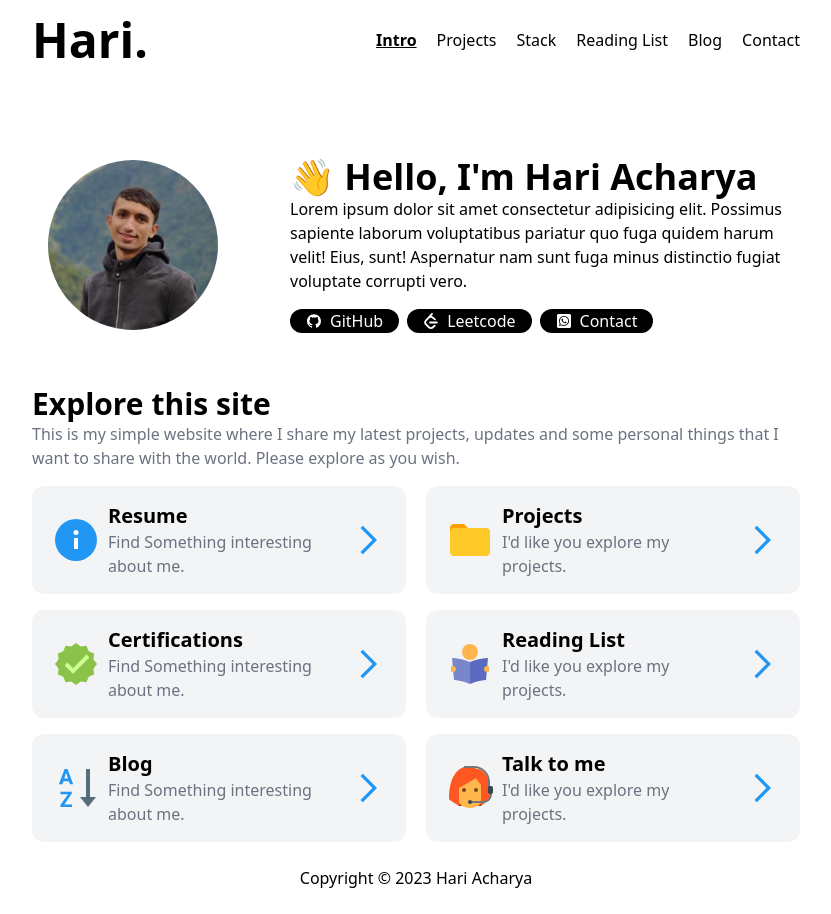
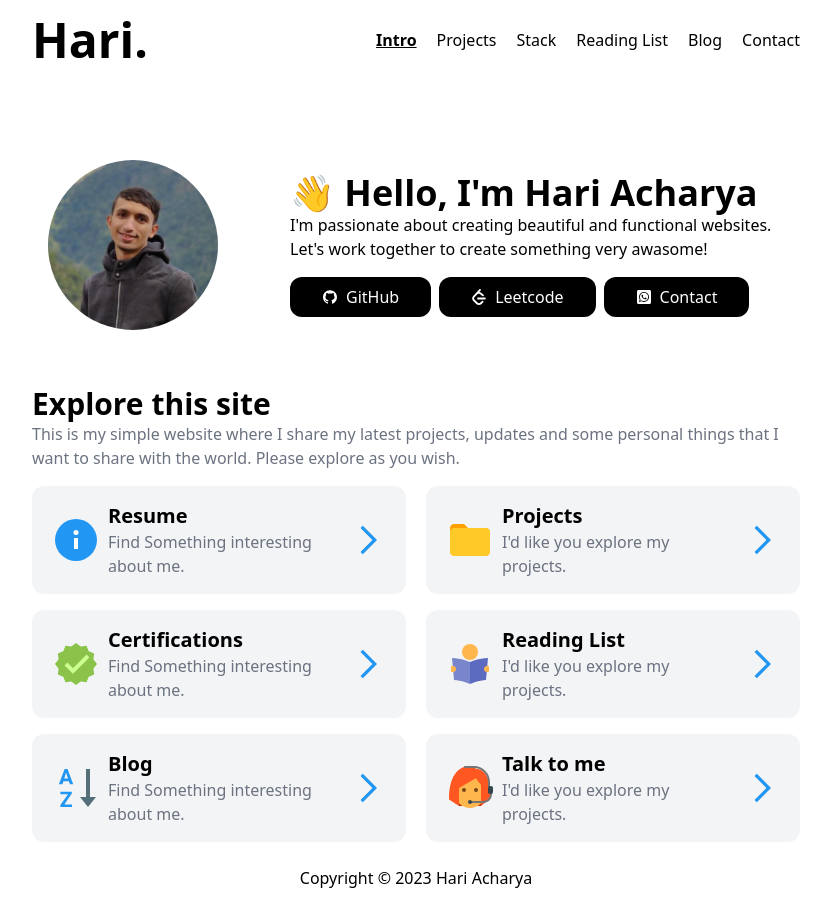
Before and after one commit to hariacharya80/hariacharya80, a React (Vite) app: page / in a window 1280 px wide. Shown: the whole page, without its empty margins (224-1055 px from the left). Built offline with nearby package versions, Linux system fonts and the light colour scheme.

Commit message:
header links

```diff
--- a/src/components/HeaderSocialIcons.tsx
+++ b/src/components/HeaderSocialIcons.tsx
@@ -5,15 +5,30 @@ import { SiLeetcode } from "react-icons/si";
 function HeaderSocialIcons() {
   return (
     <div className="flex items-center justify-center md:justify-start mt-4 gap-2">
-      <button className="flex items-center gap-2 bg-black text-white rounded-xl px-4">
+      <button
+        onClick={() => {
+          window.open("https://www.github.com/hariacharya80", "_blank");
+        }}
+        className="flex items-center gap-2 hover:bg-gray-800 transition-colors duration-150 bg-black text-white rounded-xl px-8 py-2"
+      >
         <AiOutlineGithub />
         GitHub
       </button>
-      <button className="flex items-center gap-2 bg-black text-white rounded-xl px-4">
+      <button
+        onClick={() => {
+          window.open("https://leetcode.com/harryacharya2003/");
+        }}
+        className="hover:bg-gray-800 transition-colors duration-150 flex items-center gap-2 bg-black text-white rounded-xl px-8 py-2"
+      >
         <SiLeetcode />
         Leetcode
       </button>
-      <button className="flex items-center gap-2 bg-black text-white rounded-xl px-4">
+      <button
+        onClick={() => {
+          window.open("tel:+977-9849951111");
+        }}
+        className="flex items-center gap-2 bg-black text-white hover:bg-gray-800 transition-colors duration-150 rounded-xl px-8 py-2"
+      >
         <FaWhatsappSquare />
         {"Contact"}
       </button>
--- a/src/components/Hero.tsx
+++ b/src/components/Hero.tsx
@@ -9,10 +9,8 @@ function Hero() {
       <div className="text-center md:text-left md:w-full">
         <h1 className="font-bold text-4xl">{"👋 Hello, I'm Hari Acharya"}</h1>
         <p>
-          Lorem ipsum dolor sit amet consectetur adipisicing elit. Possimus
-          sapiente laborum voluptatibus pariatur quo fuga quidem harum velit!
-          Eius, sunt! Aspernatur nam sunt fuga minus distinctio fugiat voluptate
-          corrupti vero.
+          I'm passionate about creating beautiful and functional websites. Let's
+          work together to create something very awasome!
         </p>
         <HeaderSocialIcons />
       </div>
--- a/src/components/HomepageCardHolder.tsx
+++ b/src/components/HomepageCardHolder.tsx
@@ -7,8 +7,10 @@ import {
   FcAlphabeticalSortingAz,
 } from "react-icons/fc";
 import HomepageCard from "./HomepageCard";
+import { useNavigate } from "react-router-dom";
 
 function HomepageCardHolder() {
+  const navigate = useNavigate();
   return (
     <div className="mt-10">
       <h1 className="font-bold text-3xl">Explore this site</h1>
@@ -20,7 +22,7 @@ function HomepageCardHolder() {
       <div className="mt-2 flex flex-col md:flex-row flex-grow gap-5">
         <HomepageCard
           action={() => {
-            alert("ok");
+            navigate("https://www.resume.com/");
           }}
           actionText="Download CV"
           description="Find Something interesting about me."
@@ -29,7 +31,7 @@ function HomepageCardHolder() {
         />
         <HomepageCard
           action={() => {
-            alert("ok");
+            navigate("/projects");
           }}
           actionText="View projects"
           description="I'd like you explore my projects."
@@ -40,7 +42,7 @@ function HomepageCardHolder() {
       <div className="mt-2 flex flex-col md:flex-row flex-grow gap-5">
         <HomepageCard
           action={() => {
-            alert("ok");
+            navigate("/stack");
           }}
           actionText="Download CV"
           description="Find Something interesting about me."
@@ -49,7 +51,7 @@ function HomepageCardHolder() {
         />
         <HomepageCard
           action={() => {
-            alert("ok");
+            navigate("/reading");
           }}
           actionText="View Message"
           description="I'd like you explore my projects."
```
